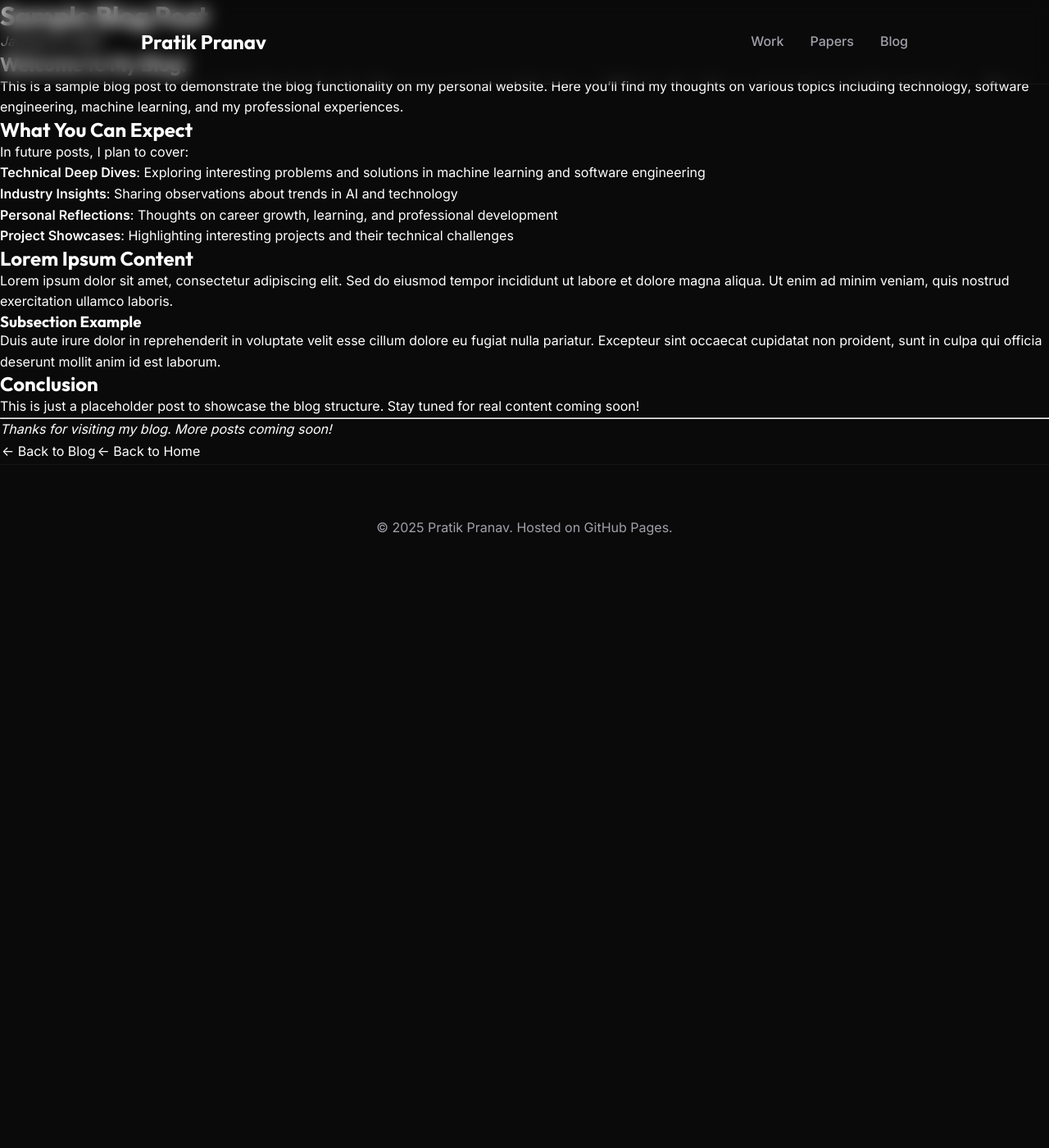
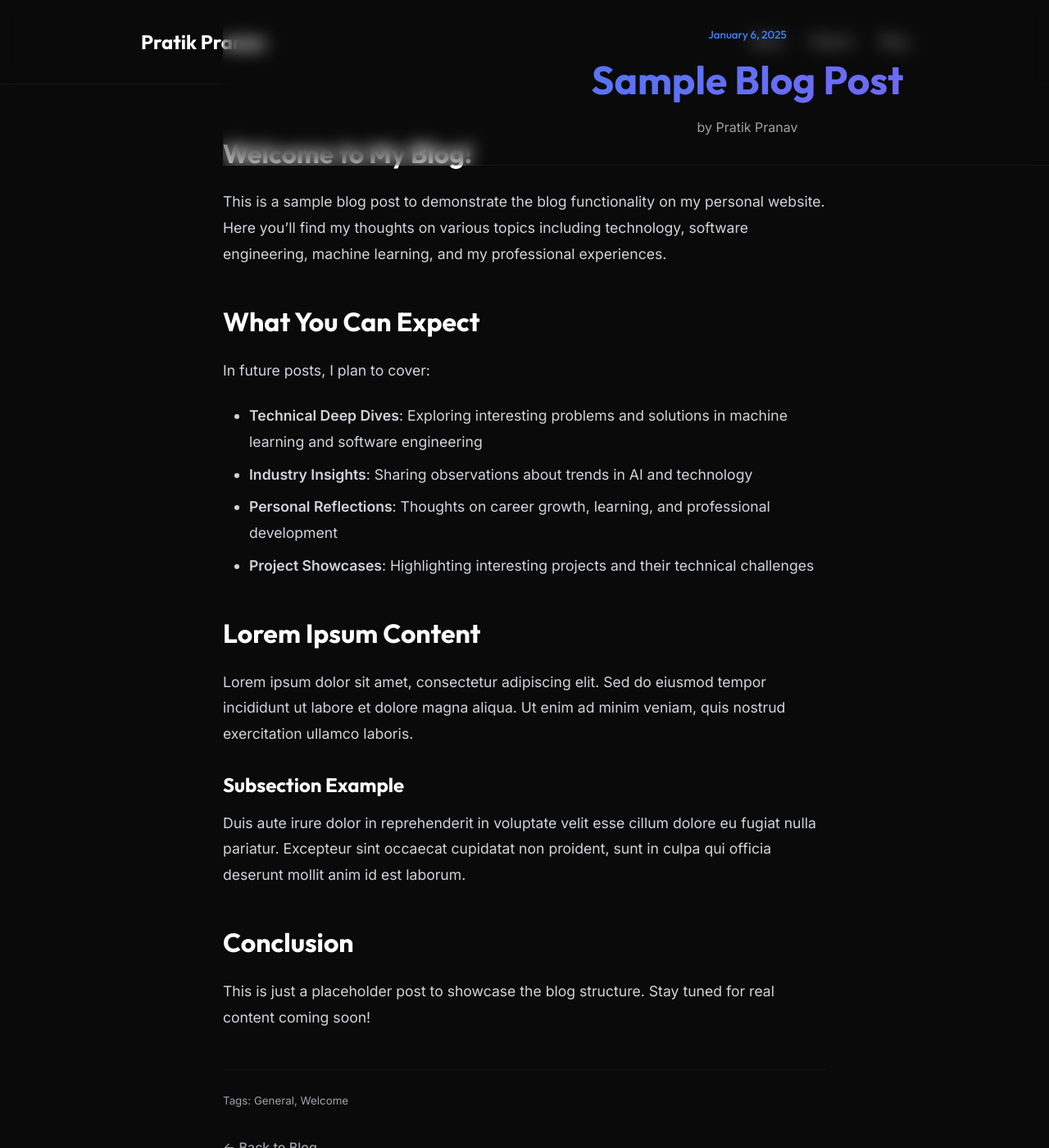
Before and after one commit to pratkpranav/pratkpranav.github.io, a Jekyll site: the page built from _posts/2025-01-06-sample-blog-post.md, in a window 1280 px wide and 1400 px high. Shown: the whole window at 82% size. Built offline with Jekyll 4.4.1, drawn with Linux system fonts in a browser that asks for light colours.

Commit message:
let's see now

```diff
--- a/_layouts/post.html
+++ b/_layouts/post.html
@@ -2,13 +2,24 @@
 layout: default
 ---
 
-<small>{{ page.date | date: "%-d %B %Y" }}</small>
-<h1>{{ page.title }}</h1>
+<article class="container post-container">
+  <header class="post-header">
+    <small class="post-date">{{ page.date | date: "%B %-d, %Y" }}</small>
+    <h1 class="post-title">{{ page.title }}</h1>
+    <p class="post-author">by {{ page.author | default: site.author }}</p>
+  </header>
 
-<p class="view">by {{ page.author | default: site.author }}</p>
+  <div class="post-content">
+    {{ content }}
+  </div>
 
-{{content}}
+  {% if page.tags %}
+  <div class="post-tags">
+    <small>Tags: {{ page.tags | join: ", " }}</small>
+  </div>
+  {% endif %}
 
-{% if page.tags %}
-  <small>tags: <em>{{ page.tags | join: "</em> - <em>" }}</em></small>
-{% endif %}
+  <div class="post-footer">
+    <a href="/blog/" class="back-link">← Back to Blog</a>
+  </div>
+</article>
--- a/blog/sample-blog-post/index.md
+++ b/_posts/2025-01-06-sample-blog-post.md
@@ -1,12 +1,10 @@
 ---
-layout: default
+layout: post
 title: "Sample Blog Post"
 date: 2025-01-06
+author: Pratik Pranav
+tags: [General, Welcome]
 ---
-
-# Sample Blog Post
-
-*January 6, 2025*
 
 ## Welcome to My Blog!
 
@@ -32,9 +30,3 @@ Duis aute irure dolor in reprehenderit in voluptate velit esse cillum dolore eu
 ## Conclusion
 
 This is just a placeholder post to showcase the blog structure. Stay tuned for real content coming soon!
-
----
-
-*Thanks for visiting my blog. More posts coming soon!*
-
-[← Back to Blog](../) | [← Back to Home](../../)
--- a/assets/css/modern.css
+++ b/assets/css/modern.css
@@ -33,7 +33,12 @@ a {
 }
 
 /* Typography */
-h1, h2, h3, h4, h5, h6 {
+h1,
+h2,
+h3,
+h4,
+h5,
+h6 {
     font-family: var(--font-display);
     font-weight: 700;
     line-height: 1.2;
@@ -125,7 +130,7 @@ nav {
     width: 100%;
     max-width: 400px;
     border-radius: 24px;
-    box-shadow: 0 20px 40px rgba(0,0,0,0.3);
+    box-shadow: 0 20px 40px rgba(0, 0, 0, 0.3);
     border: 1px solid var(--card-border);
 }
 
@@ -186,7 +191,7 @@ section {
 .card:hover {
     transform: translateY(-5px);
     border-color: rgba(139, 92, 246, 0.3);
-    box-shadow: 0 10px 30px rgba(0,0,0,0.2);
+    box-shadow: 0 10px 30px rgba(0, 0, 0, 0.2);
 }
 
 .card h3 {
@@ -228,8 +233,15 @@ footer {
 
 /* Animations */
 @keyframes fadeIn {
-    from { opacity: 0; transform: translateY(20px); }
-    to { opacity: 1; transform: translateY(0); }
+    from {
+        opacity: 0;
+        transform: translateY(20px);
+    }
+
+    to {
+        opacity: 1;
+        transform: translateY(0);
+    }
 }
 
 .animate-in {
@@ -237,9 +249,17 @@ footer {
     opacity: 0;
 }
 
-.delay-1 { animation-delay: 0.1s; }
-.delay-2 { animation-delay: 0.2s; }
-.delay-3 { animation-delay: 0.3s; }
+.delay-1 {
+    animation-delay: 0.1s;
+}
+
+.delay-2 {
+    animation-delay: 0.2s;
+}
+
+.delay-3 {
+    animation-delay: 0.3s;
+}
 
 /* Responsive */
 @media (max-width: 768px) {
@@ -269,3 +289,194 @@ footer {
         font-size: 2.5rem;
     }
 }
+
+/* Blog Styles */
+.post-container {
+    padding-top: 120px;
+    padding-bottom: 4rem;
+    max-width: 800px;
+}
+
+.post-header {
+    margin-bottom: 3rem;
+    text-align: center;
+}
+
+.post-date {
+    color: var(--accent-primary);
+    font-family: var(--font-display);
+    font-weight: 500;
+    display: block;
+    margin-bottom: 1rem;
+}
+
+.post-title {
+    font-size: 3rem;
+    margin-bottom: 1rem;
+    background: var(--gradient-main);
+    -webkit-background-clip: text;
+    -webkit-text-fill-color: transparent;
+    background-clip: text;
+}
+
+.post-author {
+    color: var(--text-secondary);
+}
+
+.post-content {
+    font-size: 1.1rem;
+    line-height: 1.8;
+    color: #d1d5db;
+}
+
+.post-content h2 {
+    font-size: 2rem;
+    margin: 3rem 0 1.5rem;
+    color: var(--text-primary);
+}
+
+.post-content h3 {
+    font-size: 1.5rem;
+    margin: 2rem 0 1rem;
+    color: var(--text-primary);
+}
+
+.post-content p {
+    margin-bottom: 1.5rem;
+}
+
+.post-content ul,
+.post-content ol {
+    margin-bottom: 1.5rem;
+    padding-left: 2rem;
+}
+
+.post-content li {
+    margin-bottom: 0.5rem;
+}
+
+.post-content a {
+    color: var(--accent-primary);
+    text-decoration: underline;
+    text-underline-offset: 4px;
+}
+
+.post-content a:hover {
+    color: var(--accent-secondary);
+}
+
+.post-content blockquote {
+    border-left: 4px solid var(--accent-primary);
+    padding-left: 1.5rem;
+    margin: 2rem 0;
+    font-style: italic;
+    color: var(--text-secondary);
+    background: var(--card-bg);
+    padding: 1.5rem;
+    border-radius: 0 12px 12px 0;
+}
+
+.post-content img {
+    max-width: 100%;
+    border-radius: 12px;
+    margin: 2rem 0;
+    border: 1px solid var(--card-border);
+}
+
+.post-content code {
+    background: rgba(255, 255, 255, 0.1);
+    padding: 0.2rem 0.4rem;
+    border-radius: 4px;
+    font-family: monospace;
+    font-size: 0.9em;
+    color: var(--accent-primary);
+}
+
+.post-content pre {
+    background: #1a1a1a;
+    padding: 1.5rem;
+    border-radius: 12px;
+    overflow-x: auto;
+    margin: 2rem 0;
+    border: 1px solid var(--card-border);
+}
+
+.post-content pre code {
+    background: none;
+    padding: 0;
+    color: #e5e7eb;
+}
+
+.post-tags {
+    margin-top: 3rem;
+    padding-top: 1.5rem;
+    border-top: 1px solid var(--card-border);
+    color: var(--text-secondary);
+}
+
+.post-footer {
+    margin-top: 2rem;
+}
+
+.back-link {
+    display: inline-flex;
+    align-items: center;
+    color: var(--text-secondary);
+    font-weight: 500;
+}
+
+.back-link:hover {
+    color: var(--text-primary);
+    transform: translateX(-5px);
+}
+
+/* Blog Index */
+.blog-header {
+    text-align: center;
+    padding: 4rem 0;
+}
+
+.blog-grid {
+    display: grid;
+    gap: 2rem;
+    margin-top: 2rem;
+}
+
+.blog-card {
+    background: var(--card-bg);
+    border: 1px solid var(--card-border);
+    border-radius: 20px;
+    padding: 2rem;
+    transition: all 0.3s ease;
+}
+
+.blog-card:hover {
+    transform: translateY(-5px);
+    border-color: var(--accent-primary);
+}
+
+.blog-date {
+    color: var(--accent-primary);
+    font-size: 0.9rem;
+    margin-bottom: 0.5rem;
+    display: block;
+}
+
+.blog-title {
+    font-size: 1.5rem;
+    margin-bottom: 1rem;
+    color: var(--text-primary);
+}
+
+.blog-excerpt {
+    color: var(--text-secondary);
+    margin-bottom: 1.5rem;
+}
+
+/* Additional Blog Styles */
+.post-container {
+    padding-top: 120px;
+    padding-bottom: 4rem;
+    max-width: 800px;
+    margin: 0 auto;
+}
```
Also changed, not shown: blog/index.md (+23 -16 lines).
